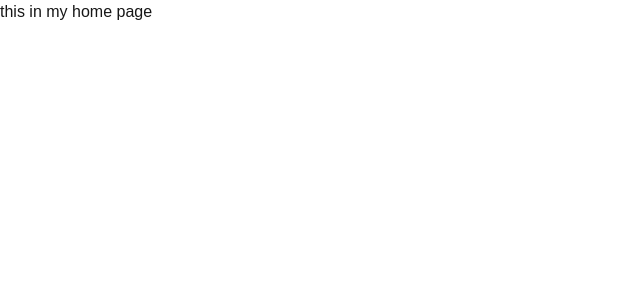
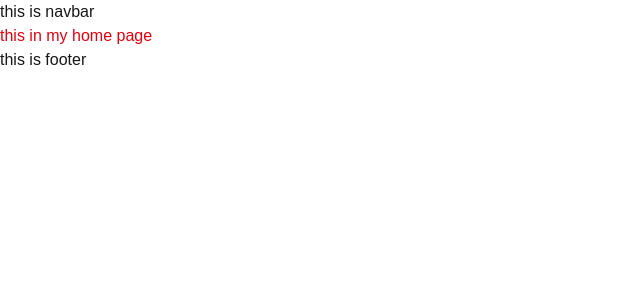
Before and after one commit to kibriya41/assignment-8-tiles, a Next.js app: page / in a window 1280 px wide. Shown: the top 300 px of the page, without its empty margins (0-640 px from the left). Built offline with nearby package versions, Linux system fonts and the light colour scheme.

Commit message:
make file structure

```diff
--- a/src/app/layout.js
+++ b/src/app/layout.js
@@ -1,5 +1,7 @@
 import { Geist, Geist_Mono } from "next/font/google";
 import "./globals.css";
+import Navbar from "@/components/shared/Navbar";
+import Footer from "@/components/shared/Footer";
 
 const geistSans = Geist({
   variable: "--font-geist-sans",
@@ -20,9 +22,14 @@ export default function RootLayout({ children }) {
   return (
     <html
       lang="en"
+      data-theme="light"
       className={`${geistSans.variable} ${geistMono.variable} h-full antialiased`}
     >
-      <body className="min-h-full flex flex-col">{children}</body>
+      <body className="min-h-full flex flex-col">
+        <Navbar />
+        <main>{children}</main>
+        <Footer />
+      </body>
     </html>
   );
 }
--- /dev/null
+++ b/src/app/login/page.jsx
@@ -0,0 +1,11 @@
+import React from 'react';
+
+const Login = () => {
+    return (
+        <div>
+            login page
+        </div>
+    );
+};
+
+export default Login;
--- a/src/app/page.js
+++ b/src/app/page.js
@@ -3,7 +3,7 @@ import Image from "next/image";
 export default function Home() {
   return (
     <div >
-      <h1>this in my home page
+      <h1 className="text-red-600">this in my home page
 
       </h1>
     </div>
--- /dev/null
+++ b/src/app/register/page.jsx
@@ -0,0 +1,11 @@
+import React from 'react';
+
+const Register = () => {
+    return (
+        <div>
+            register page
+        </div>
+    );
+};
+
+export default Register;
--- /dev/null
+++ b/src/app/tiles/[id]/page.jsx
@@ -0,0 +1,12 @@
+import React from 'react';
+
+const TileDetails = () => {
+    return (
+        <div>
+            TileDetails page
+
+        </div>
+    );
+};
+
+export default TileDetails;
--- /dev/null
+++ b/src/app/tiles/page.jsx
@@ -0,0 +1,11 @@
+import React from 'react';
+
+const AllTiles = () => {
+    return (
+        <div>
+            <h1>tiles page</h1>
+        </div>
+    );
+};
+
+export default AllTiles;
--- /dev/null
+++ b/src/components/shared/Footer.jsx
@@ -0,0 +1,11 @@
+import React from 'react';
+
+const Footer = () => {
+    return (
+        <div>
+            this is footer
+        </div>
+    );
+};
+
+export default Footer;
--- /dev/null
+++ b/src/components/shared/Navbar.jsx
@@ -0,0 +1,11 @@
+import React from 'react';
+
+const Navbar = () => {
+    return (
+        <div>
+            this is navbar
+        </div>
+    );
+};
+
+export default Navbar;
```
